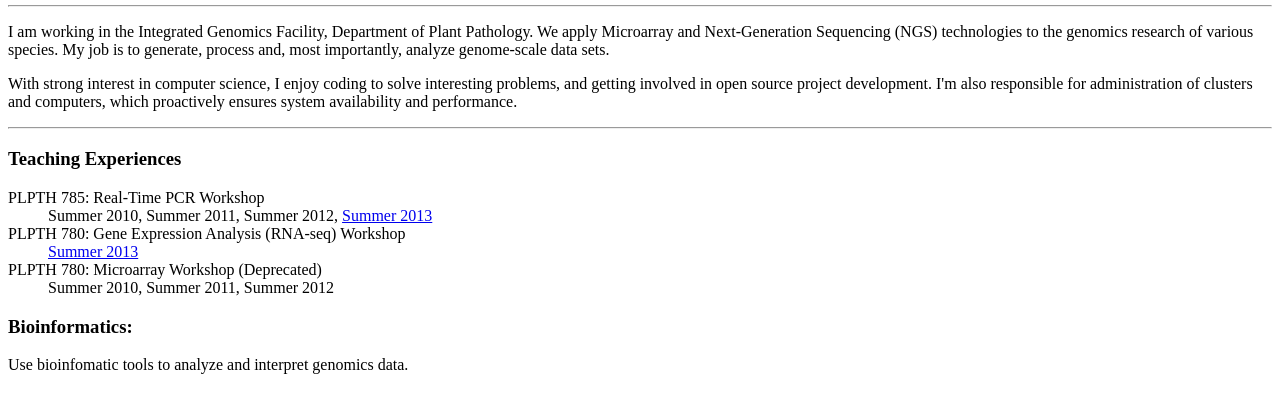
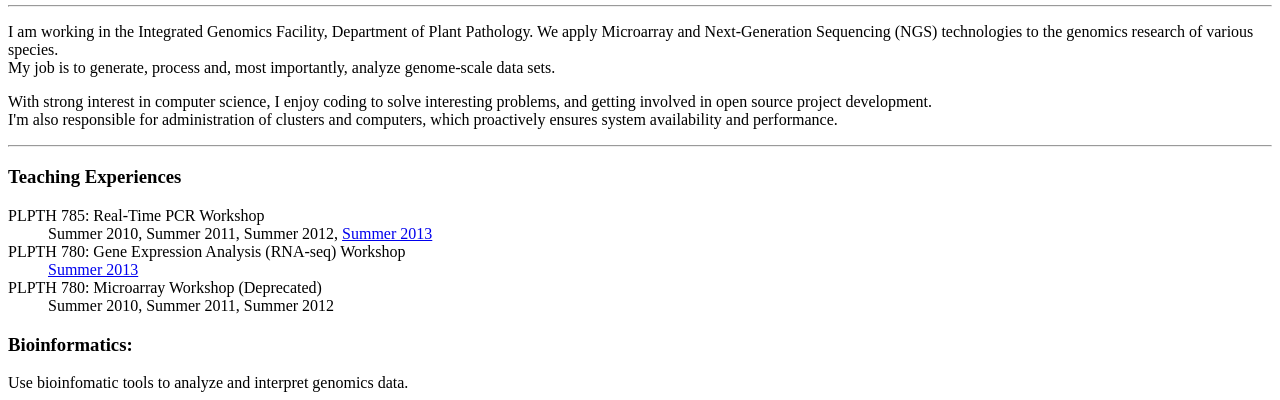
Before and after one commit to hliang/homepage, a plain HTML site: page index.html in a window 1280 px wide. Shown: the part 393-793 px from the top of the page. Drawn offline with Linux system fonts and the light colour scheme.

Commit message:
add br tag again

```diff
--- a/index.html
+++ b/index.html
@@ -28,11 +28,11 @@
 <hr>
 
 <p>
-I am working in the Integrated Genomics Facility, Department of Plant Pathology. We apply Microarray and Next-Generation Sequencing (NGS) technologies to the genomics research of various species.
+I am working in the Integrated Genomics Facility, Department of Plant Pathology. We apply Microarray and Next-Generation Sequencing (NGS) technologies to the genomics research of various species. <br />
 My job is to generate, process and, most importantly, analyze genome-scale data sets.
 </p>
 <p>
-With strong interest in computer science, I enjoy coding to solve interesting problems, and getting involved in open source project development.
+With strong interest in computer science, I enjoy coding to solve interesting problems, and getting involved in open source project development. <br />
 I'm also responsible for administration of clusters and computers, which proactively ensures system availability and performance.
 </p>
 <!--
```
